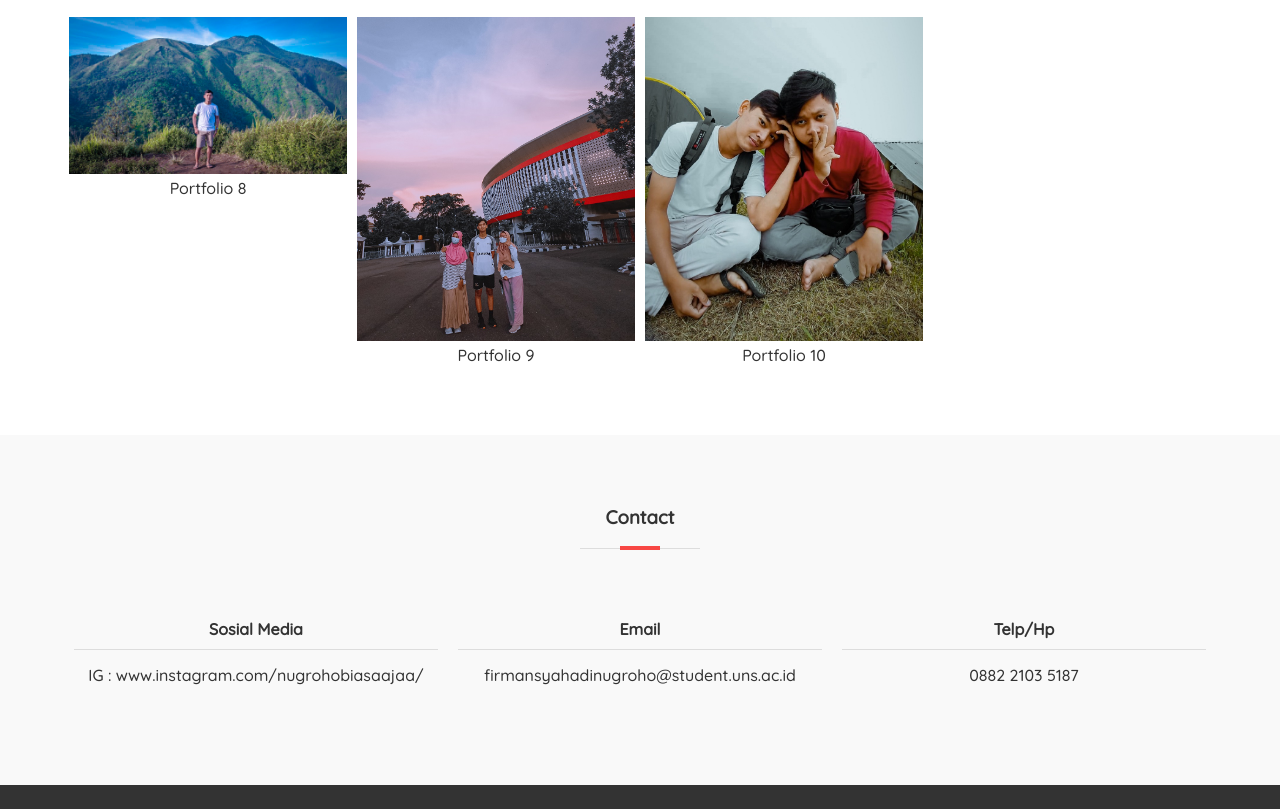
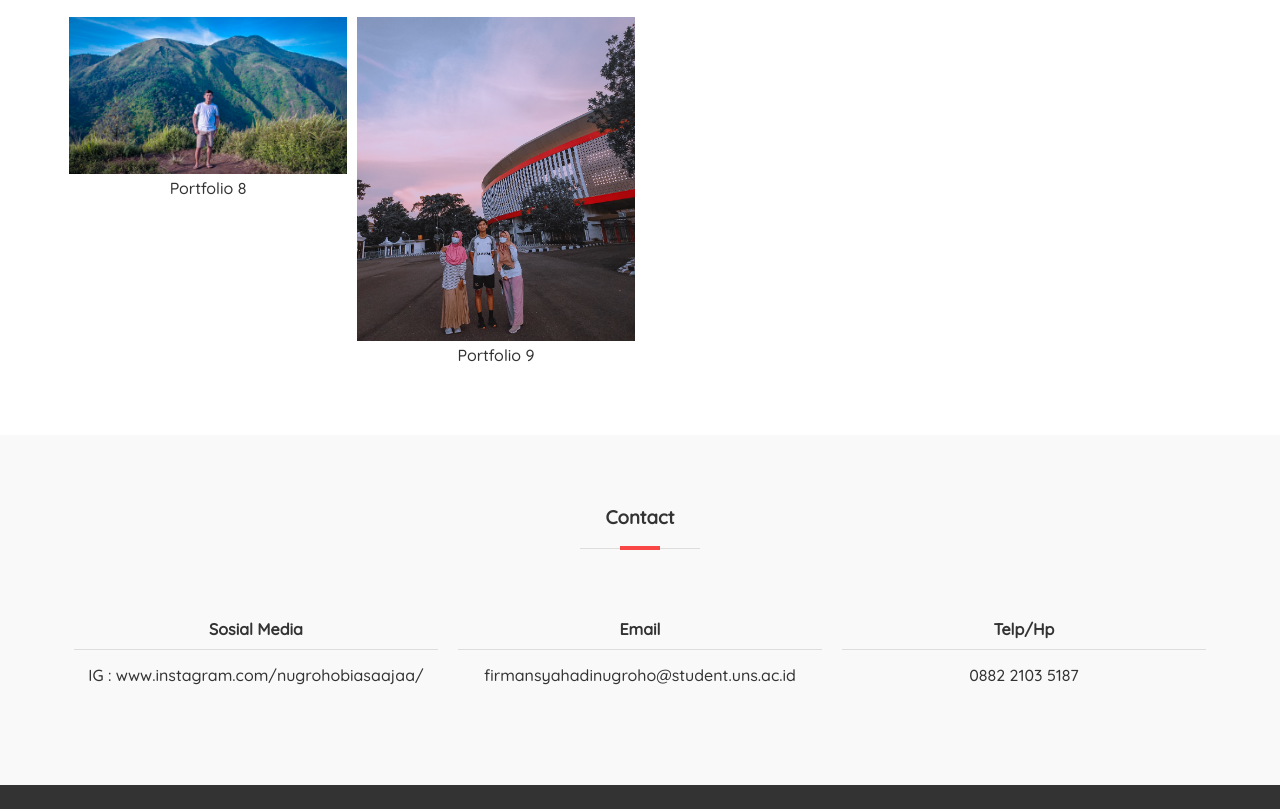
Before and after one commit to firmansyahadinugroho/myportofolio, a plain HTML site: page index.html in a window 1280 px wide. Shown: the part 3686-4495 px from the top of the page. Drawn offline with Linux system fonts and the light colour scheme.

Commit message:
Update index.html

```diff
--- a/index.html
+++ b/index.html
@@ -173,12 +173,7 @@
 					</a>
 				</div>
 
-				<div class="col-4">
-					<a href="">
-						<img src="img/port10.jpg">
-						<span>Portfolio 10</span>
-					</a>
-				</div>
+
 			</div>
 		</section>
 
```
